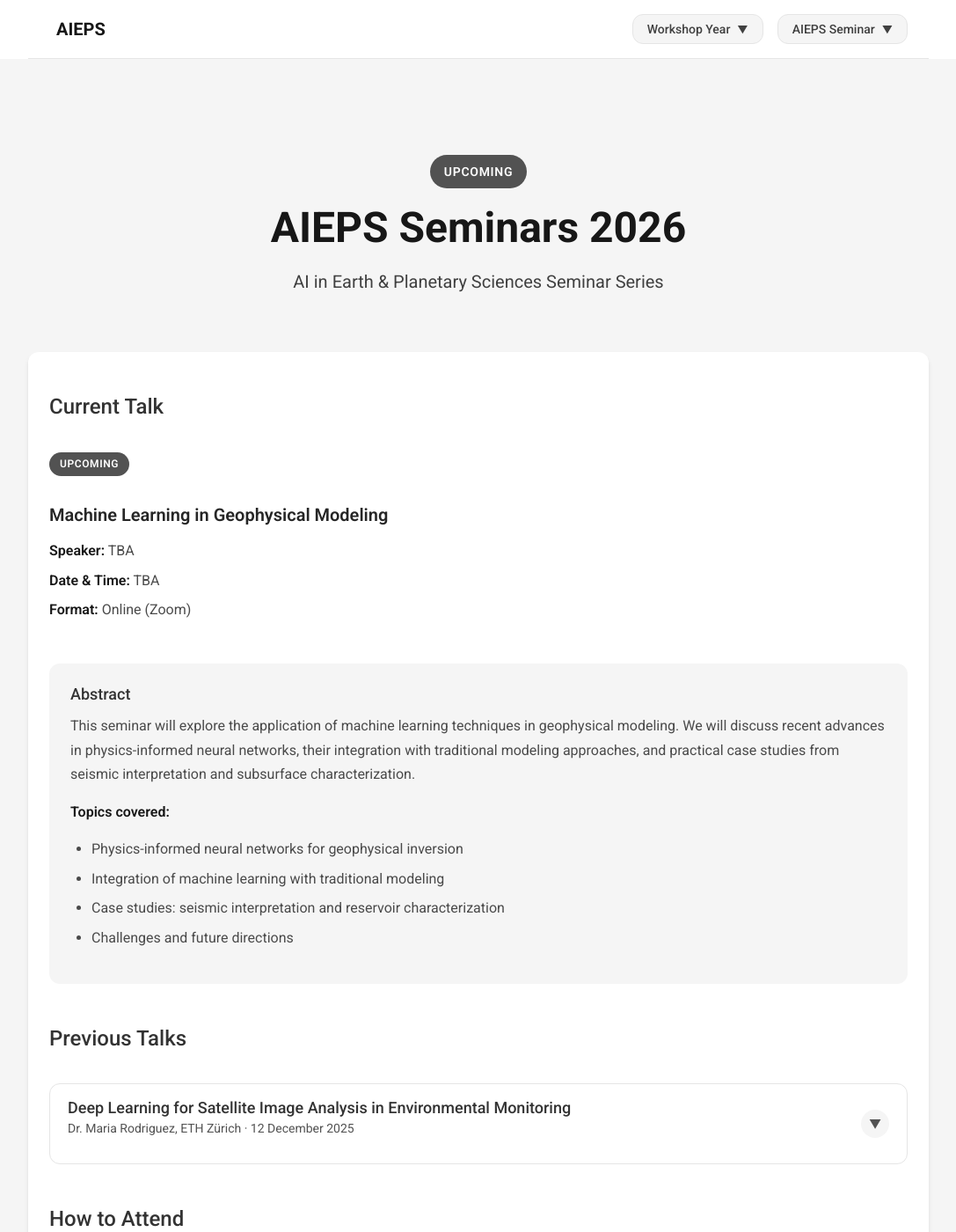
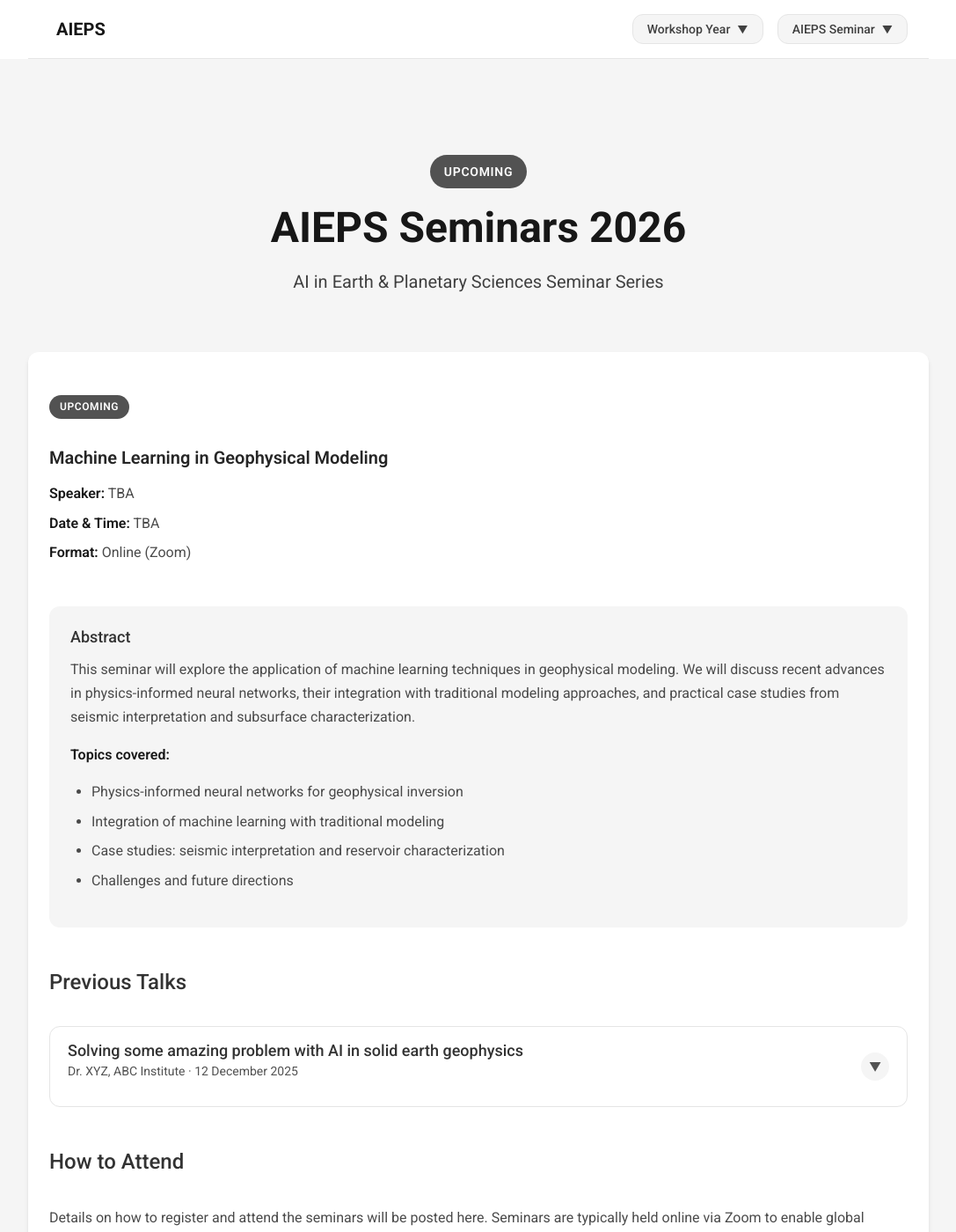
Before and after one commit to AI-EPS/ai-eps.github.io, a Jekyll site: the page built from seminars/2026.md, in a window 1280 px wide and 1400 px high. Shown: the whole window at 88% size, without its empty margins (96-1183 px from the left). Built offline with Jekyll 4.4.1, drawn with Linux system fonts in a browser that asks for light colours.

Commit message:
Update past seminar details for 2025

```diff
--- a/seminars/2026.md
+++ b/seminars/2026.md
@@ -12,7 +12,6 @@ contact: |
   For more information about the AI-EPS seminar series, visit our [GitHub organization](https://github.com/AI-EPS).
 ---
 
-## Current Talk
 
 <div class="seminar-spotlight">
   <div class="seminar-spotlight-header">
@@ -43,8 +42,8 @@ contact: |
   <article class="past-seminar-item">
     <button class="past-seminar-header" aria-expanded="false" tabindex="0">
       <div class="past-seminar-info">
-        <h4 class="past-seminar-title">Deep Learning for Satellite Image Analysis in Environmental Monitoring</h4>
-        <p class="past-seminar-meta">Dr. Maria Rodriguez, ETH Zürich · 12 December 2025</p>
+        <h4 class="past-seminar-title">Solving some amazing problem with AI in solid earth geophysics</h4>
+        <p class="past-seminar-meta">Dr. XYZ, ABC Institute · 12 December 2025</p>
       </div>
       <span class="past-seminar-toggle" aria-hidden="true">▼</span>
     </button>
```
